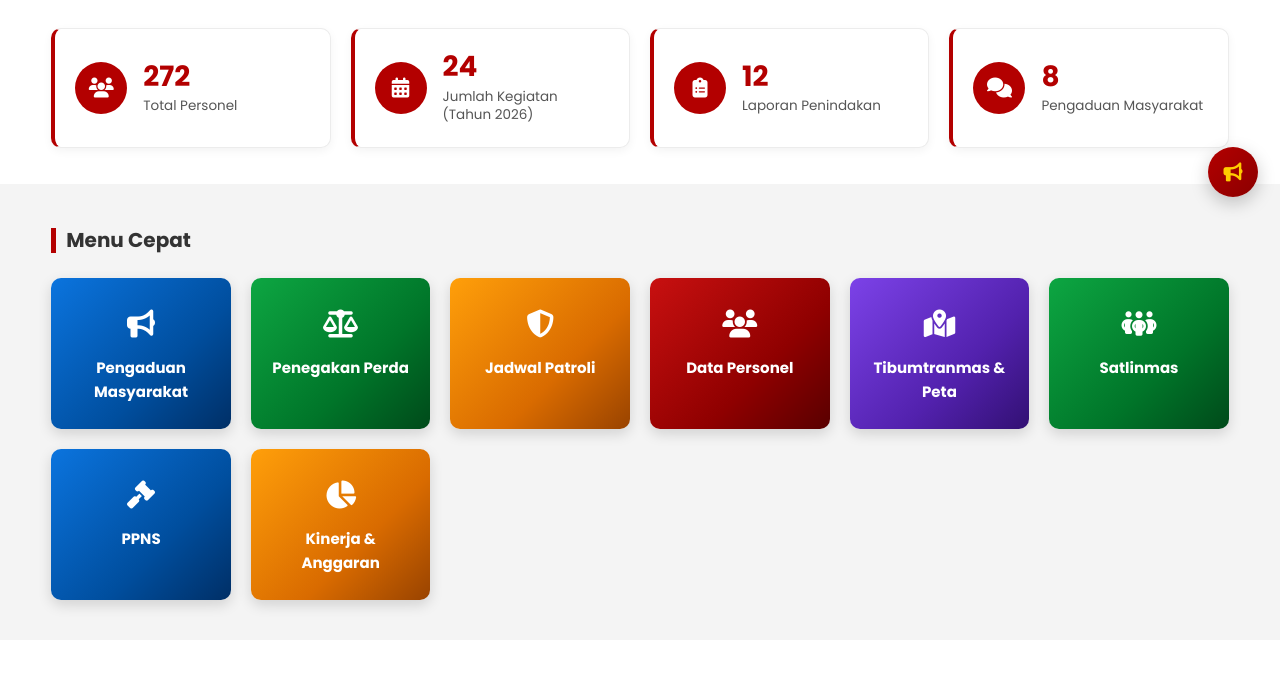
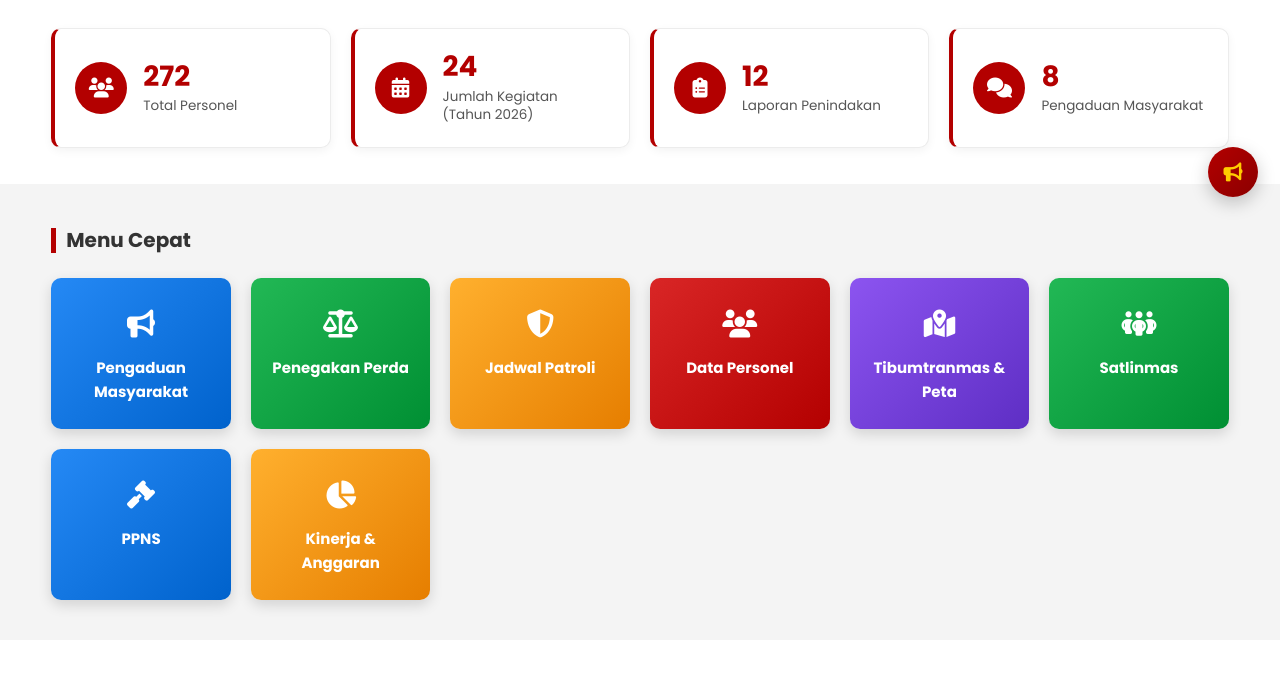
Before and after one commit to rskymaulna/SIBISTER, a plain HTML site: page index.html in a window 1280 px wide. Shown: the part 581-1258 px from the top of the page. Drawn offline with Linux system fonts and the light colour scheme.

Commit message:
Update style.css

```diff
--- a/assets/css/style.css
+++ b/assets/css/style.css
@@ -900,23 +900,23 @@ nav {
 }
 
 .merah-card {
-    background: linear-gradient(135deg, #c81010 0%, #8f0000 62%, #590000 100%);
+    background: linear-gradient(135deg, #d92626 0%, #b30000 100%);
 }
 
 .biru-card {
-    background: linear-gradient(135deg, #0b74de 0%, #004e9e 62%, #002f66 100%);
+    background: linear-gradient(135deg, #2589f5 0%, #0062cc 100%);
 }
 
 .hijau-card {
-    background: linear-gradient(135deg, #0da642 0%, #007529 62%, #004a1a 100%);
+    background: linear-gradient(135deg, #22b855 0%, #008f33 100%);
 }
 
 .oranye-card {
-    background: linear-gradient(135deg, #ff9f0a 0%, #d96b00 62%, #994300 100%);
+    background: linear-gradient(135deg, #ffb02e 0%, #e67e00 100%);
 }
 
 .ungu-card {
-    background: linear-gradient(135deg, #7c42e8 0%, #5221ad 62%, #321073 100%);
+    background: linear-gradient(135deg, #8c54f0 0%, #5e2ec4 100%);
 }
 
 /* === KONTEN UTAMA === */
```
